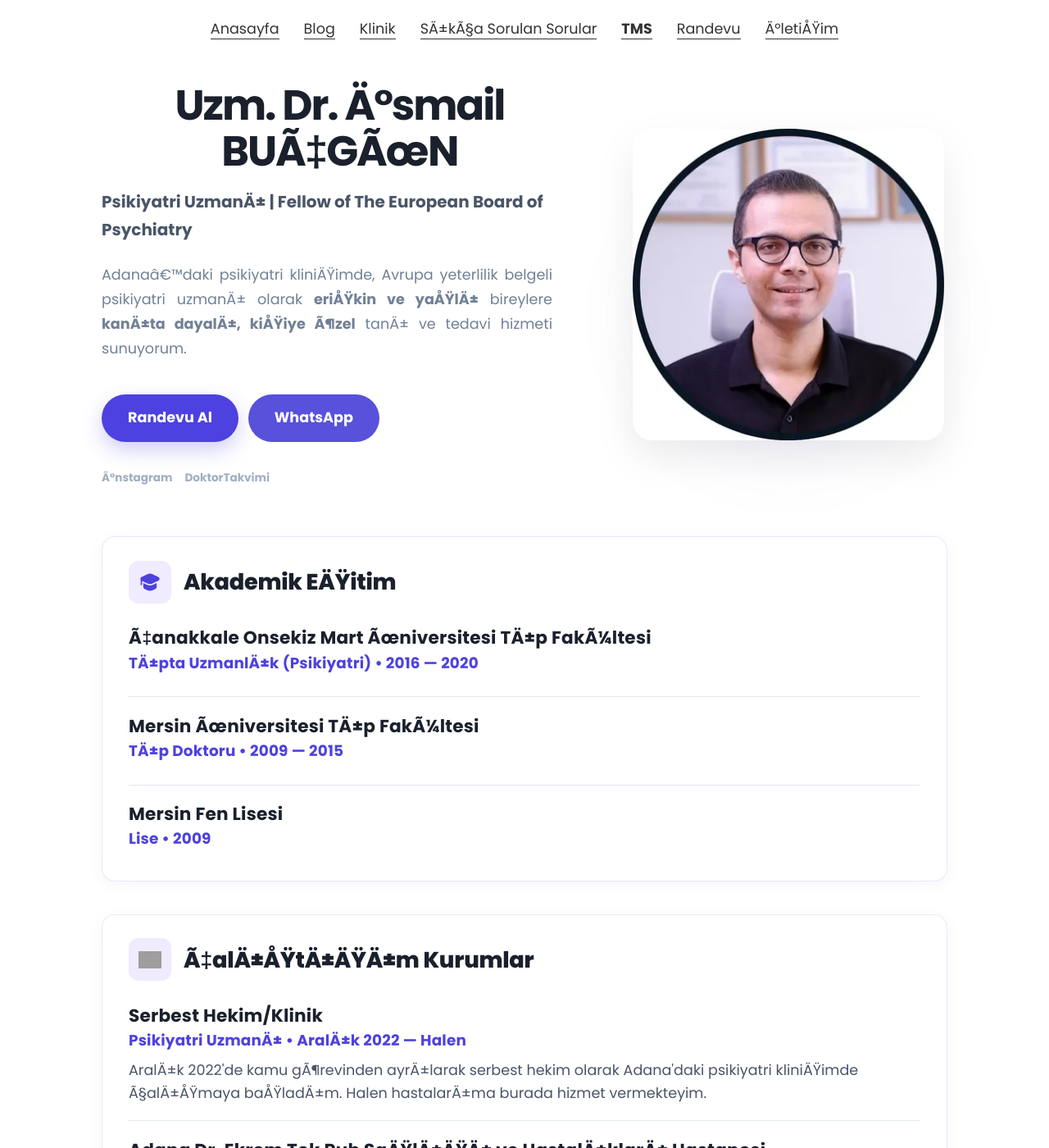
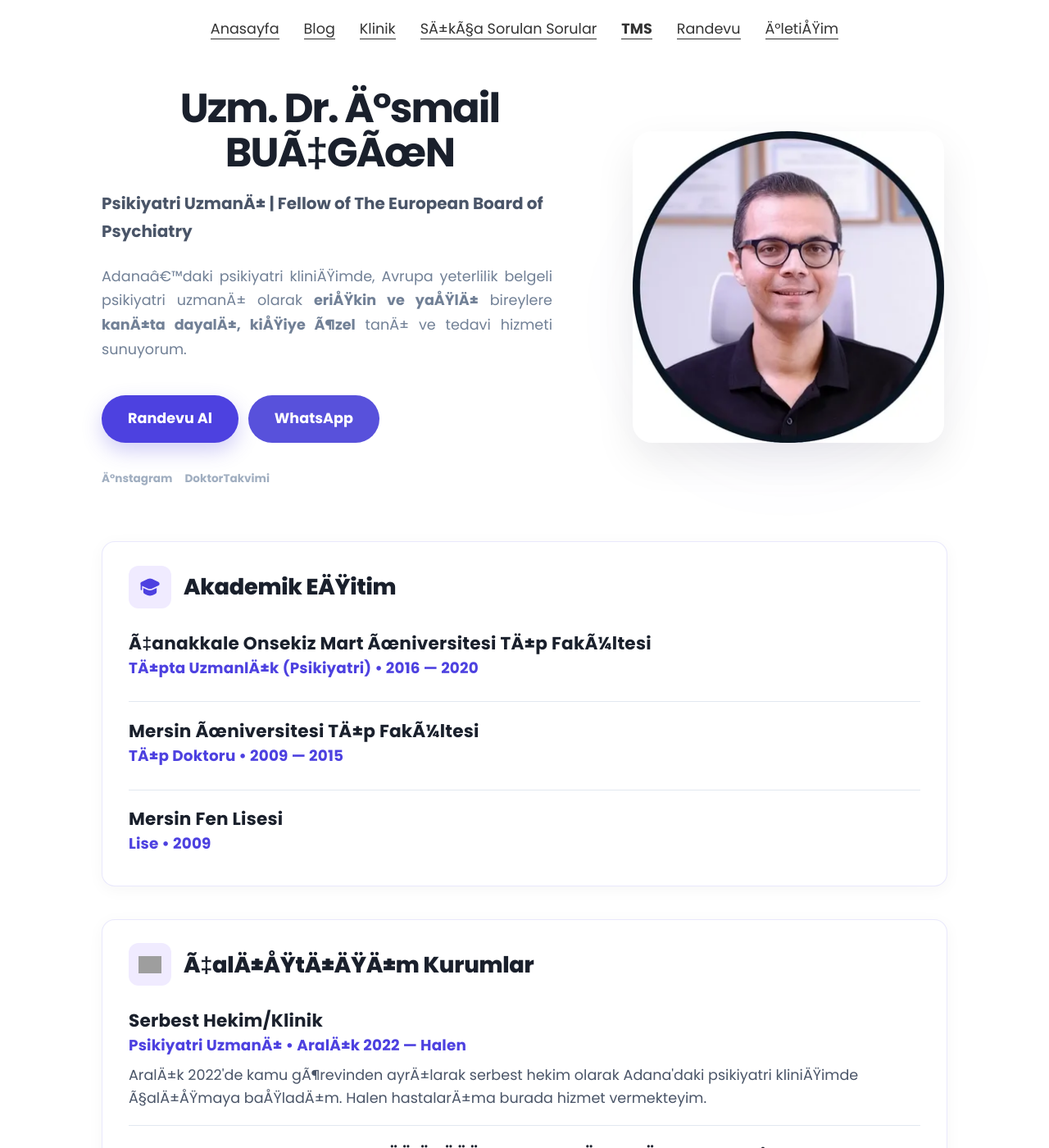
Before and after one commit to ibucgun/ibucgun.github.io, a Jekyll site: the page built from index.html, in a window 1280 px wide and 1400 px high. Shown: the whole window at 82% size. Built offline with Jekyll 4.4.1, drawn with Linux system fonts in a browser that asks for light colours; grey boxes are pictures that could not be loaded.

Commit message:
Update _resume.scss

```diff
--- a/_sass/_resume.scss
+++ b/_sass/_resume.scss
@@ -653,6 +653,7 @@
     display: flex;
     align-items: center;
     gap: 4rem;
+	min-height: 500px;
     justify-content: space-between;
   }
 
@@ -662,7 +663,7 @@
 
     .header-name {
       @include sans_bold; // Poppins 700
-      font-size: 3.2rem;
+      font-size: 3.1rem;
       color: #1a202c;
       margin: 0 0 0.5rem 0;
       letter-spacing: -0.04em;
```
